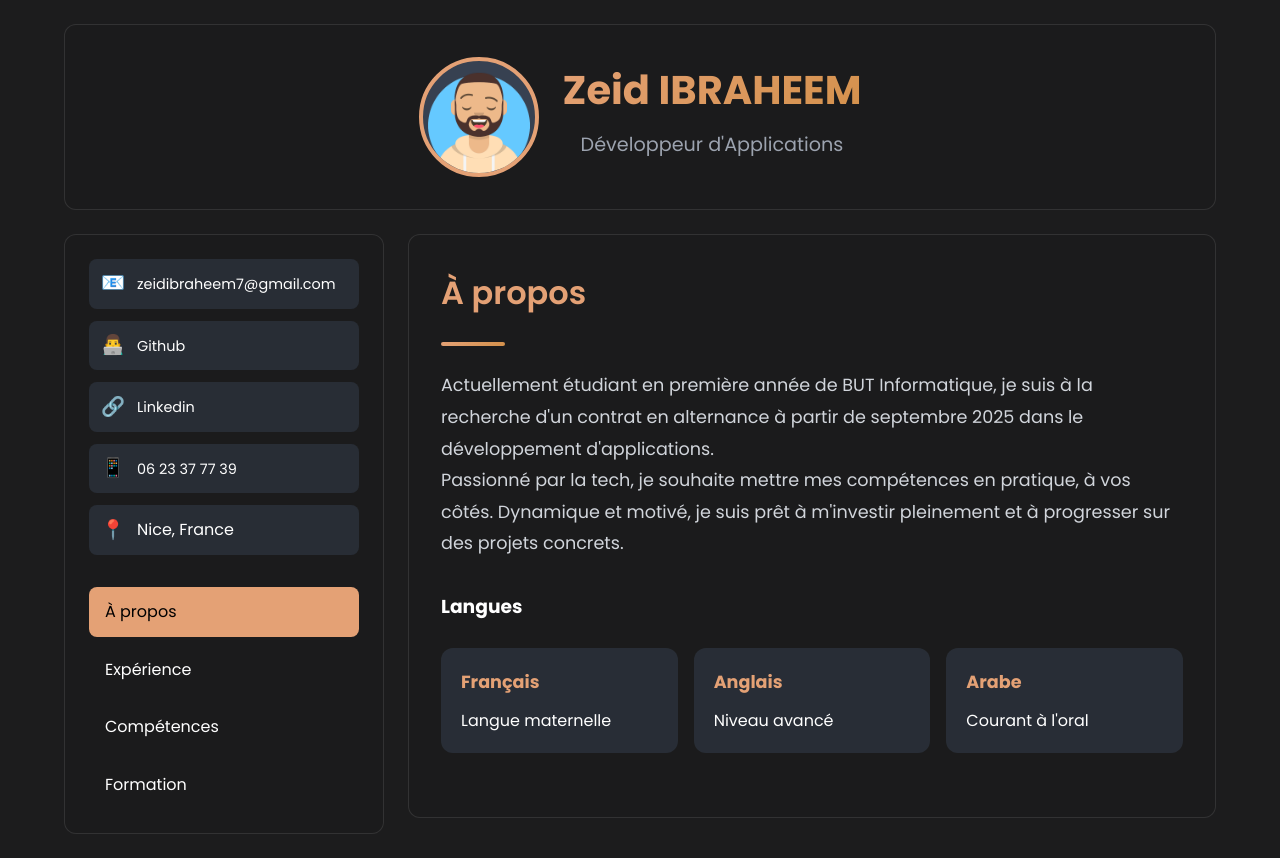
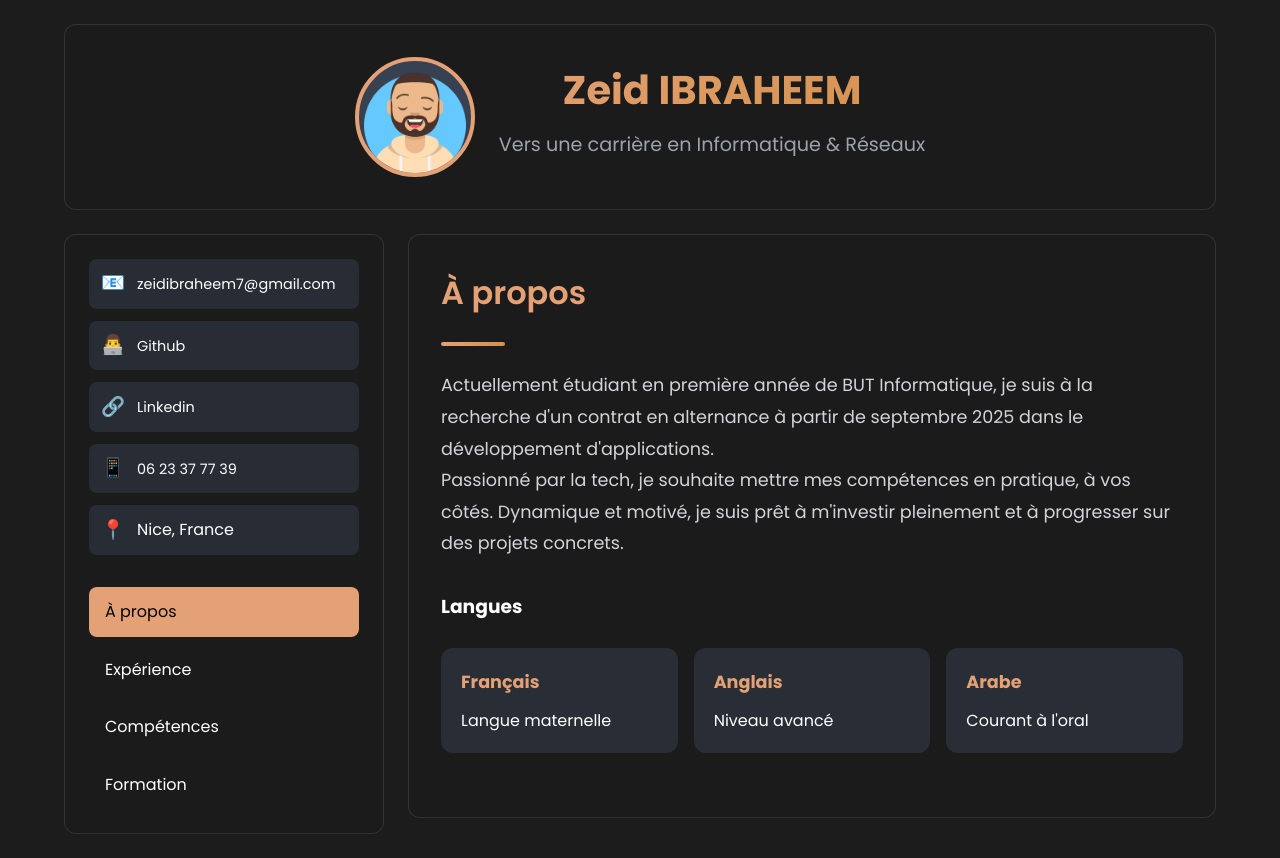
Before and after one commit to SeldomZed/Portfolio_Zeid-Ibraheem, a plain HTML site: page index.html in a window 1280 px wide. Drawn offline with Linux system fonts and the light colour scheme.

Commit message:
Update index.html

```diff
--- a/index.html
+++ b/index.html
@@ -443,7 +443,7 @@
                 </div>
                 <div class="profile-text">
                     <h1>Zeid IBRAHEEM</h1>
-                    <p class="subtitle">Développeur d'Applications</p>
+                    <p class="subtitle">Vers une carrière en Informatique & Réseaux</p>
                 </div>
             </div>
         </header>
```
